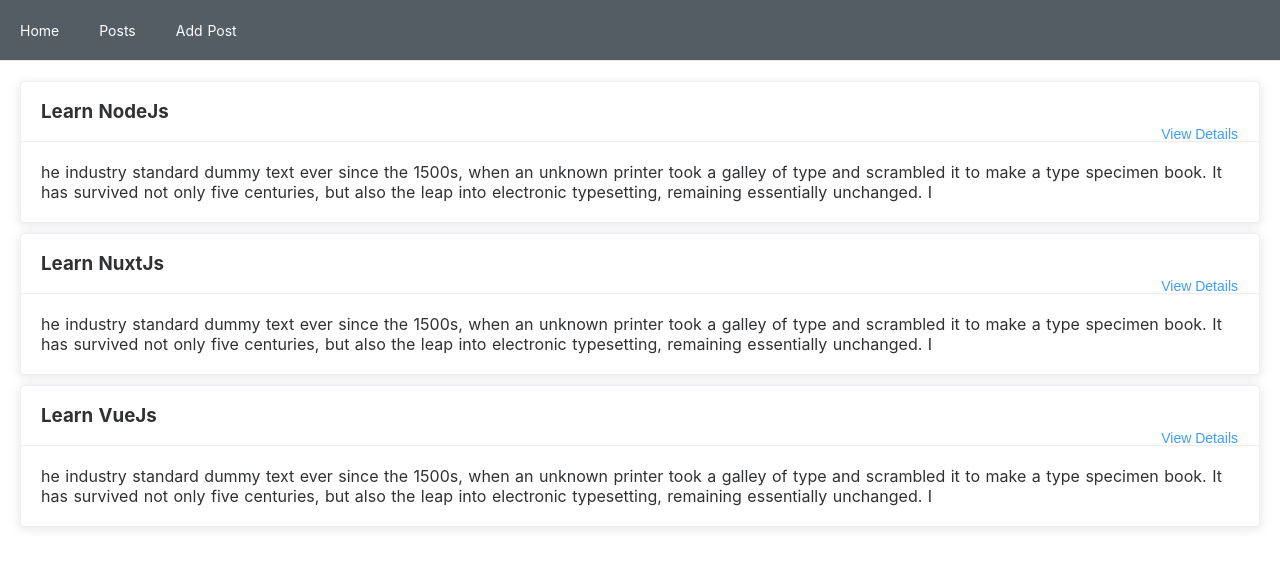
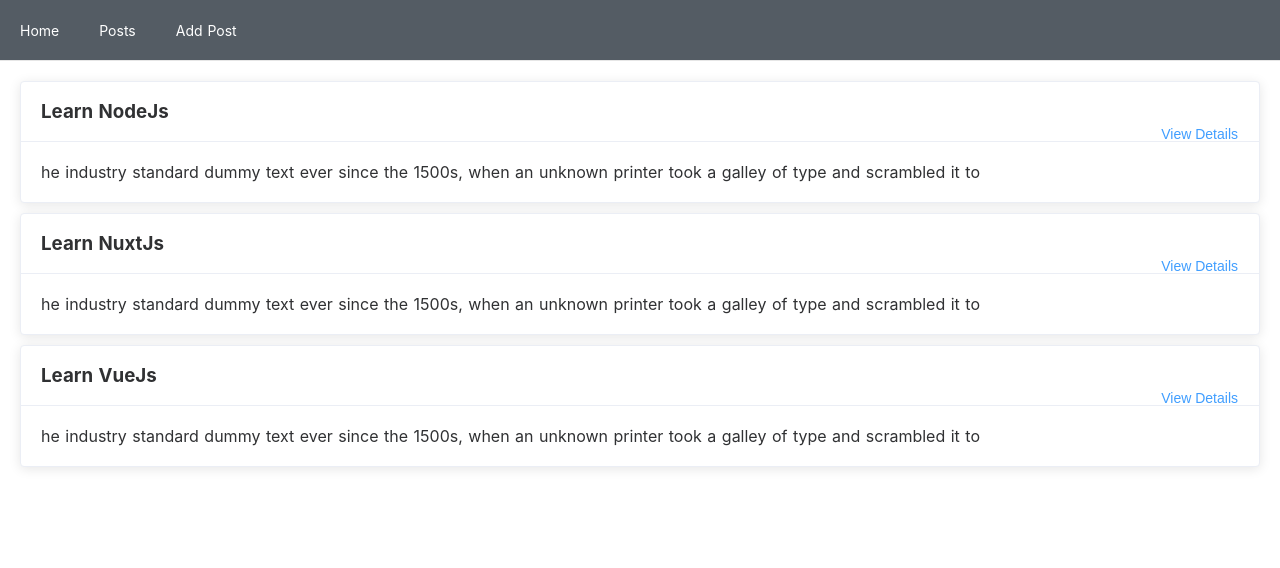
Before and after one commit to HaiderMalik12/nuxt-blog, a Nuxt app: page /post/list in a window 1280 px wide. Shown: the top 568 px of the page. Built offline with nearby package versions, Linux system fonts and the light colour scheme.

Commit message:
slice post description using substr

```diff
--- a/pages/post/list.vue
+++ b/pages/post/list.vue
@@ -8,7 +8,7 @@
           </span>
           <el-button style="float: right; padding: 3px 0" type="text">View Details</el-button>
         </div>
-        <p>{{post.description}}</p>
+        <p>{{post.description.substr(0, 120)}}</p>
       </el-card>
     </el-main>
   </div>
```
